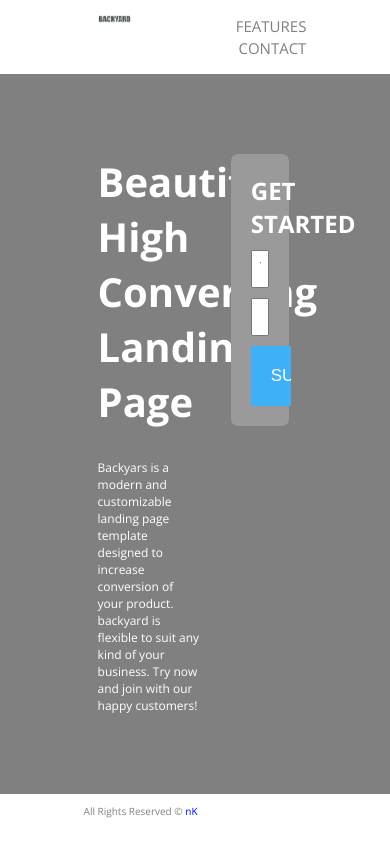
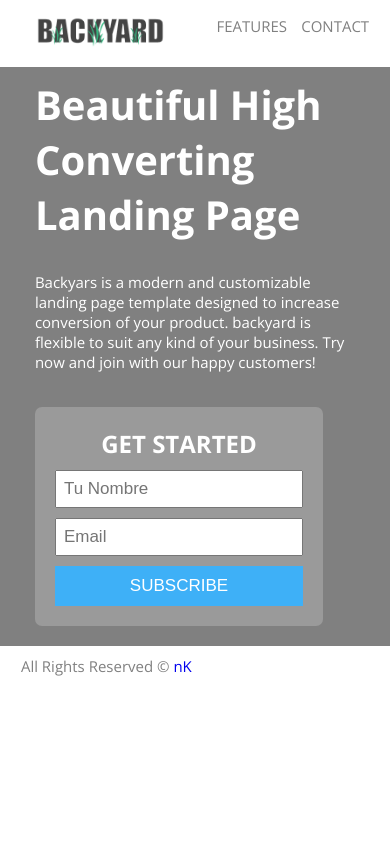
Before and after one commit to CamilaSolis/backyard, a plain HTML site: page index.html in a window 390 px wide. Drawn offline with nearby package versions, Linux system fonts and the light colour scheme.

Commit message:
Agregue una medida responsiva mas

```diff
--- a/css/main.css
+++ b/css/main.css
@@ -104,5 +104,38 @@ textarea{
 	.foot{
 		font-size: 18px;
 	}
-
 }
+@media (min-width: 200px) and (max-width: 534px){
+	.container{
+		width: 90%;
+	}
+	.col-7, .col-5{
+		width: 100%;
+	}
+	.logo img{
+		width: 90%;
+	}
+	.text h1{
+		margin-top:10px;
+		font-size: 40px;
+	}
+	.menu a{
+		font-size: 15px;
+	}
+	.text p{
+		margin-bottom: 15px;
+		font-size: 15px;
+	}
+	form{
+		margin: 20px 0;
+	}
+	#boton{
+		padding: 10px;
+	}
+	.foot{
+		font-size: 15px;
+	}
+	.menu li{
+	margin-left: 10px;
+	}
+}
```
